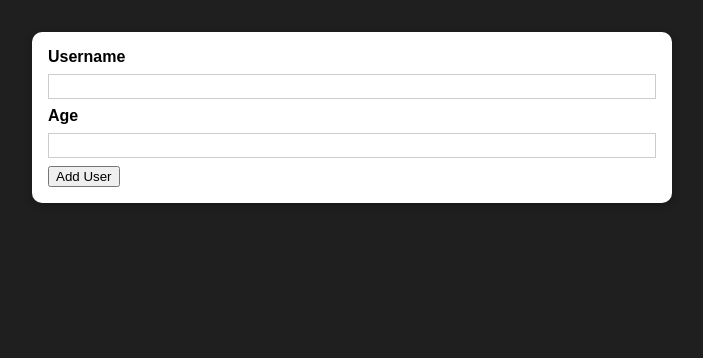
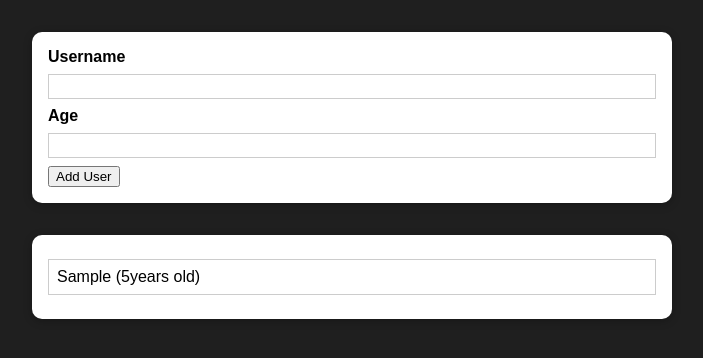
Before and after one commit to AbhayPatil-005/ReactJS-miniProjects, a React (Vite) app in the folder 02_react-concept-review/: page / in a window 1280 px wide. Both pictures are taken after typing "Sample", "5" into the empty fields and a click on the button "Add User". Shown: the top 358 px of the page, without its empty margins (288-991 px from the left). Built offline with nearby package versions, Linux system fonts and the light colour scheme.

Commit message:
Rendering the users list on screen

```diff
--- a/02_react-concept-review/src/App.jsx
+++ b/02_react-concept-review/src/App.jsx
@@ -1,11 +1,19 @@
 
 // import Card from './components/UI/Card'
+import { useState } from 'react';
 import AddUser from './components/Users/AddUser';
+import UsersList from './components/Users/UsersList';
 
 function App() {
+  const [users, setUsers] = useState([]);
+  const userListHandler =(user)=>{
+    setUsers((prevState)=>[...prevState,user])
+  }
+  console.log(users)
   return (
     <div>
-      <AddUser />
+      <AddUser onAddUser={userListHandler}/>
+      <UsersList users={users}/>
     </div>
   );
 }
--- a/02_react-concept-review/src/components/Users/AddUser.jsx
+++ b/02_react-concept-review/src/components/Users/AddUser.jsx
@@ -4,7 +4,7 @@ import "./AddUser.css";
 import Button from '../UI/Button';
 import { useState } from "react";
 
-const AddUser = () => {
+const AddUser = (props) => {
   const [userEnteredName, setUserName] = useState("");
   const [userEnteredAge, setUserAge] = useState("");
 
@@ -17,7 +17,9 @@ const AddUser = () => {
   const addUserHandler = (event) => {
     event.preventDefault();
     if (userEnteredName.trim()===""||userEnteredAge.trim()==="")return;
-    console.log(userEnteredName,userEnteredAge);
+    // console.log(userEnteredName,userEnteredAge);
+    const userData ={name:userEnteredName,age:userEnteredAge}
+    props.onAddUser(userData)
     setUserName("");
     setUserAge("");
   };
--- /dev/null
+++ b/02_react-concept-review/src/components/Users/UsersList.css
@@ -0,0 +1,16 @@
+.users {
+  margin: 2rem auto;
+  width: 90%;
+  max-width: 40rem;
+}
+
+.users ul {
+  list-style: none;
+  padding: 1rem;
+}
+
+.users li {
+  border: 1px solid #ccc;
+  margin: 0.5rem 0;
+  padding: 0.5rem;
+}
--- /dev/null
+++ b/02_react-concept-review/src/components/Users/UsersList.jsx
@@ -0,0 +1,15 @@
+import Card from '../UI/Card';
+import './UsersList.css';
+
+const UsersList =(props)=>{
+    // console.log(props.users)
+    return(
+        <Card className='users'>
+        <ul className='class'>
+            {props.users.map((item)=>(<li>{item.name} ({item.age}years old)</li>))}
+        </ul>
+        </Card>
+    )
+}
+
+export default UsersList
```
